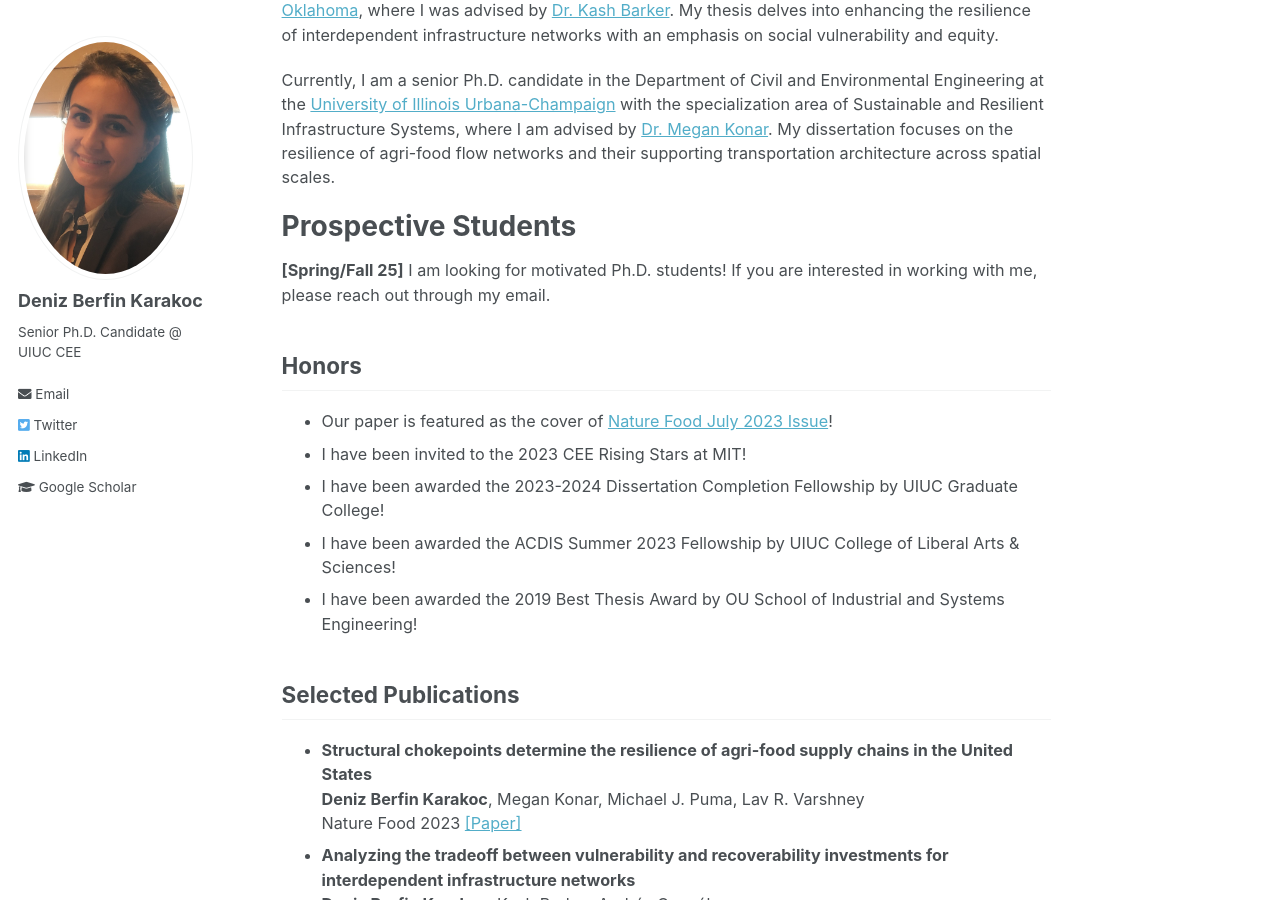
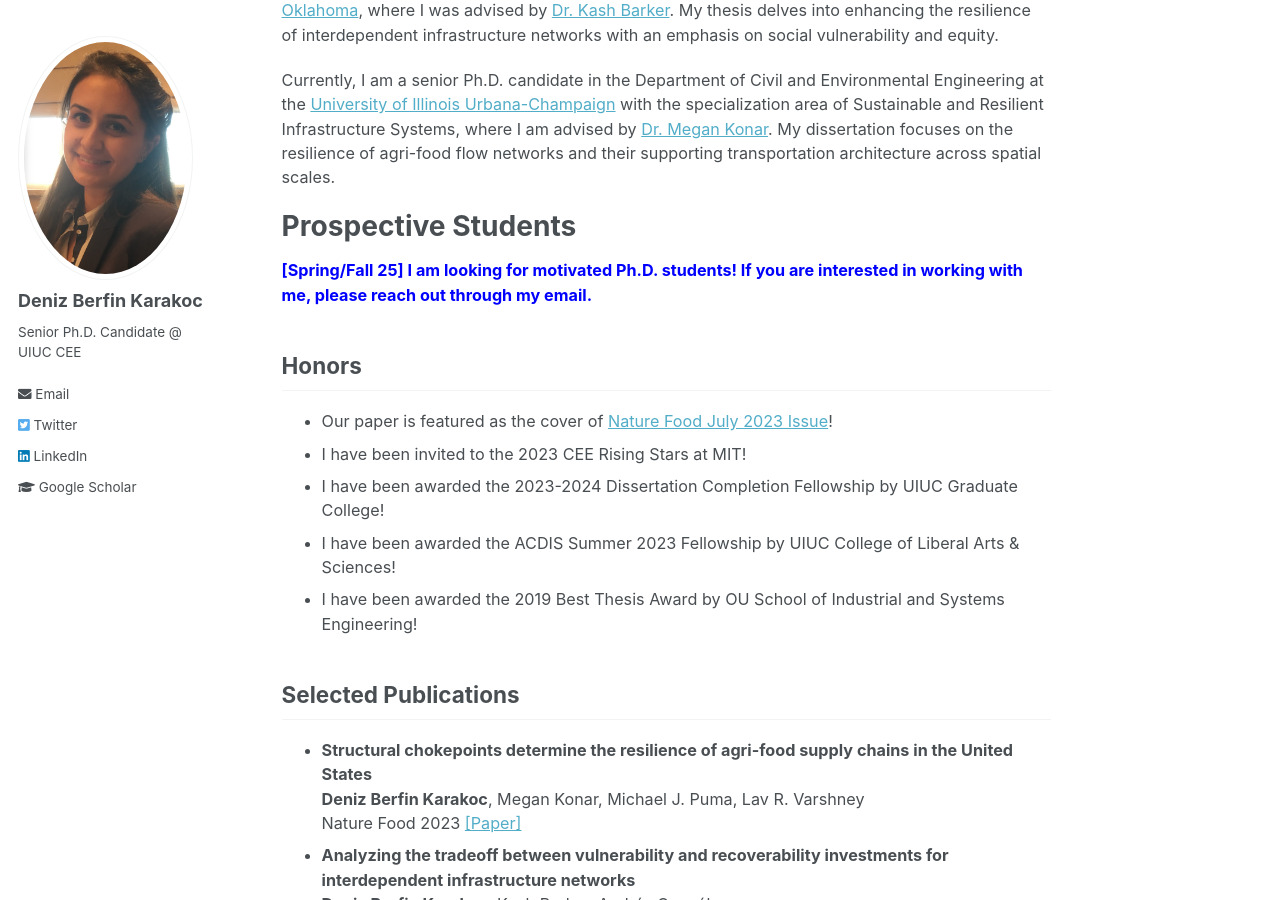
Before and after one commit to denizberfinkarakoc/denizberfinkarakoc.github.io, a Jekyll site: the page built from _pages/about.md, in a window 1280 px wide and 900 px high, scrolled down 447 px. Built offline with Jekyll 4.4.1, drawn with Linux system fonts in a browser that asks for light colours.

Commit message:
Update about.md

```diff
--- a/_pages/about.md
+++ b/_pages/about.md
@@ -30,7 +30,7 @@
 
 Prospective Students
 ============
-<b>[Spring/Fall 25]</b> I am looking for motivated Ph.D. students! If you are interested in working with me, please reach out through my email.
+<p style="color:blue;"> <b>[Spring/Fall 25] I am looking for motivated Ph.D. students! If you are interested in working with me, please reach out through my email.</b> </p>
 
 
 <h2 id="honors">Honors</h2>
```
